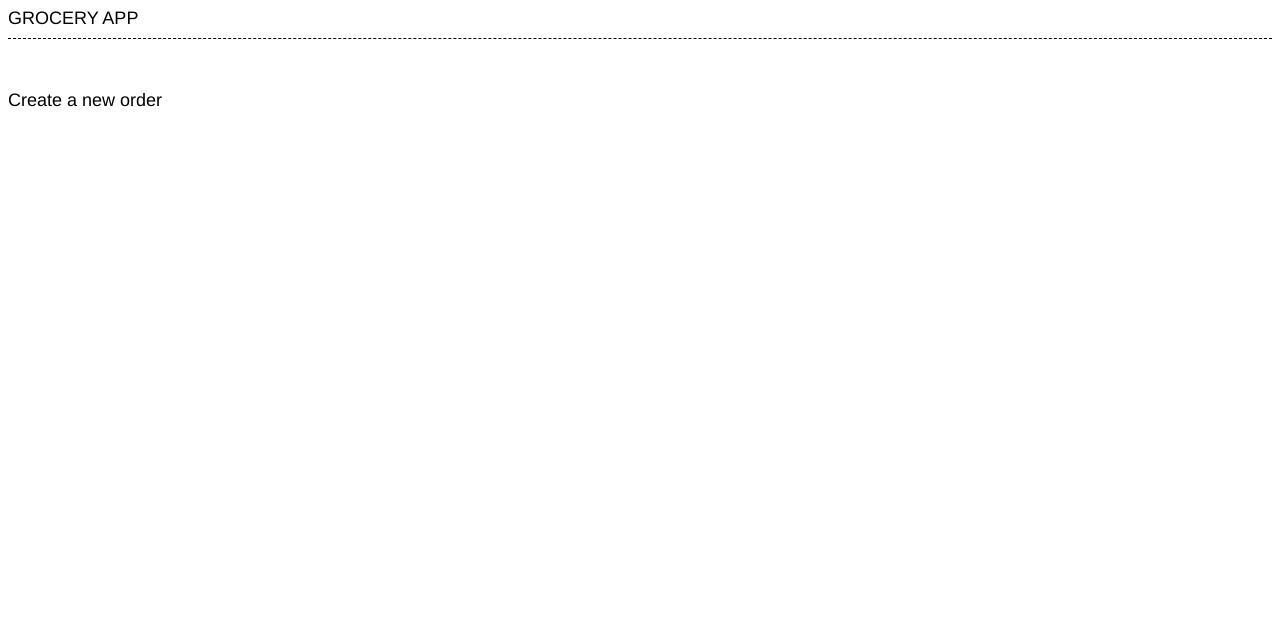
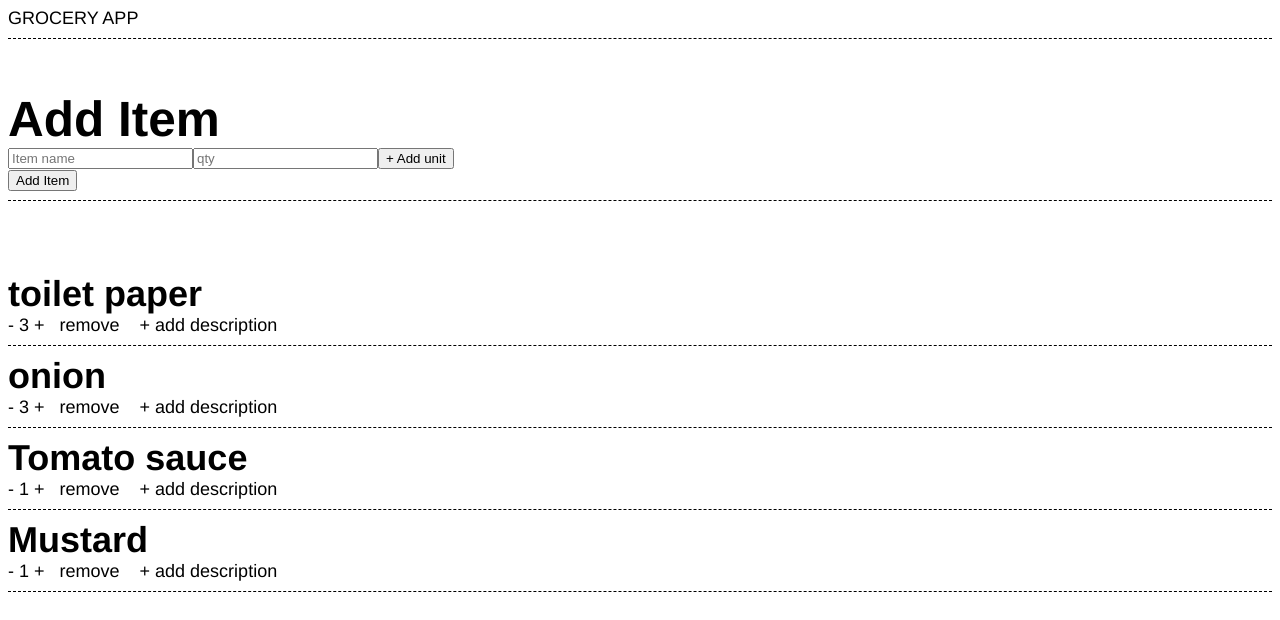
Before and after one commit to thisdesign/groceryassist, a Next.js app: page /create in a window 1280 px wide. Shown: the top 620 px of the page. Built offline with nearby package versions, Linux system fonts and the light colour scheme.

Commit message:
add create screen

```diff
--- a/pages/create.tsx
+++ b/pages/create.tsx
@@ -1,7 +1,28 @@
 import React from "react";
+import { ORDERS } from "../constants";
 
 const Create = () => {
-  return <div>Create a new order</div>;
+  return (
+    <div>
+      <h1>Add Item</h1>
+      <input type="field" placeholder="Item name"></input>
+      <input type="number" placeholder="qty"></input>
+      <button type="button">+ Add unit</button>
+      <br />
+      <button type="submit">Add Item</button>
+      <hr />
+      <br />
+      <br />
+      <br />
+      {ORDERS[1].items.map(item => (
+        <div>
+          <h2>{item.name}</h2> - {item.count} + &nbsp;&nbsp;remove &nbsp;&nbsp;
+          + add description
+          <hr />
+        </div>
+      ))}
+    </div>
+  );
 };
 
 export default Create;
```
Also changed, not shown: pages/index.tsx (+6 -10 lines).
